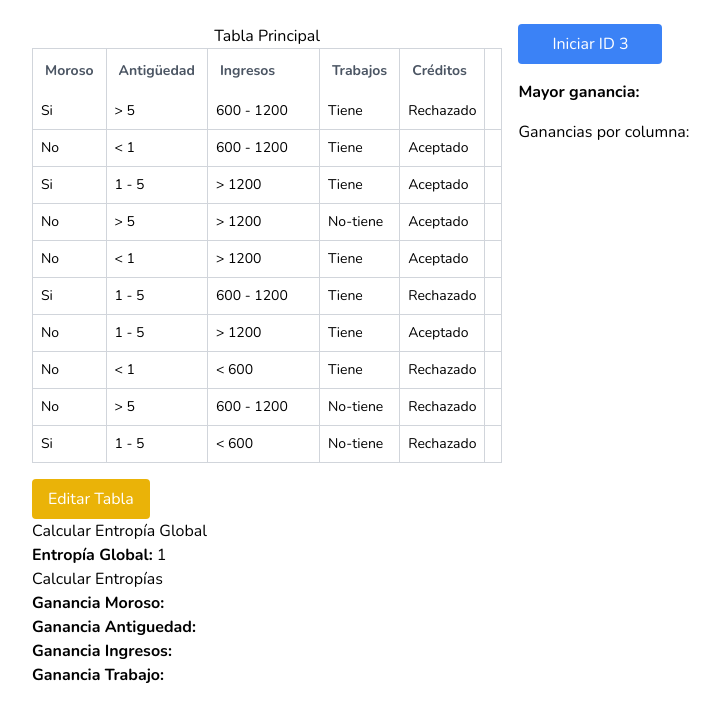
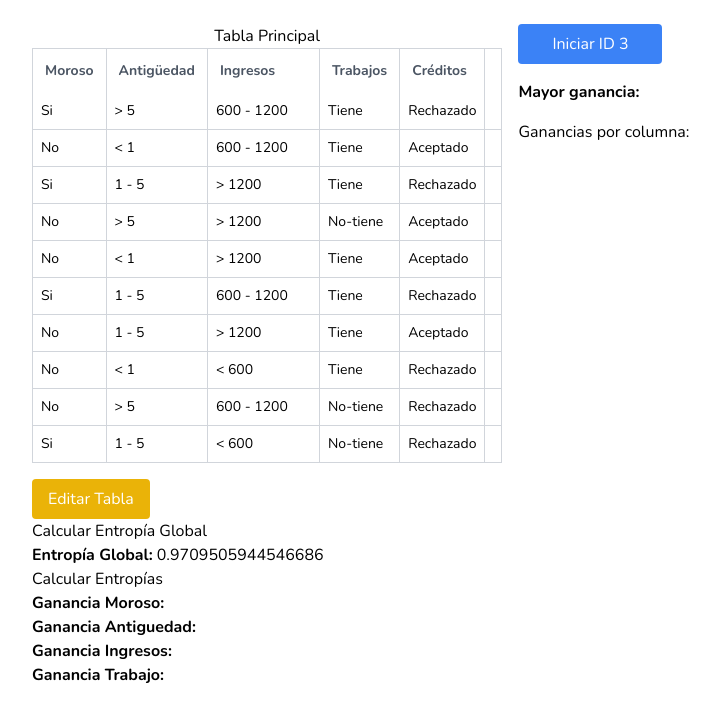
Before and after one commit to Jalter-ego/SE_ID3, an Angular app: page / in a window 1280 px wide. Shown: the top 722 px of the page, without its empty margins (16-736 px from the left). Built offline with nearby package versions, Linux system fonts and the light colour scheme.

Commit message:
se agrego el poder editar la tabla

```diff
--- a/src/app/components/main-table/main-table.component.ts
+++ b/src/app/components/main-table/main-table.component.ts
@@ -31,7 +31,7 @@ export class MainTableComponent {
       antiguedad: '1 - 5',
       ingresos: '> 1200',
       trabajo: 'Tiene',
-      creditos: 'Aceptado',
+      creditos: 'Rechazado',
     },
     {
       moroso: 'No',
```
